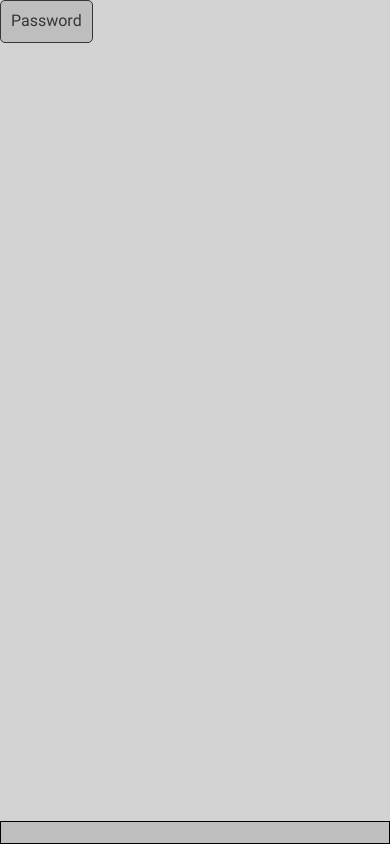
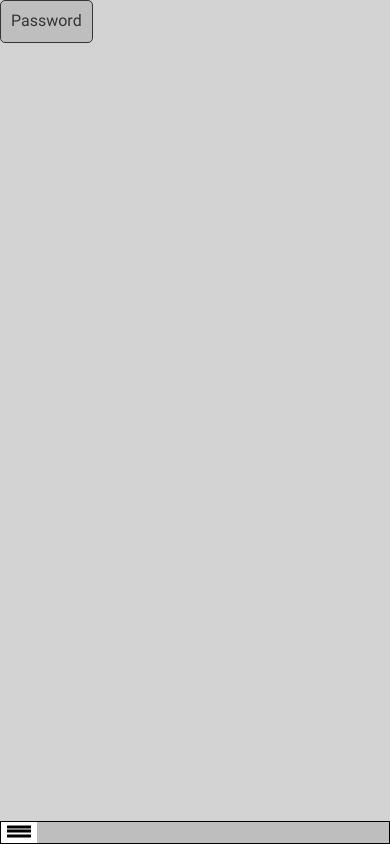
Before and after one commit to Filip232/summer-project-frontend, a Vue app: page /game.exe in a window 390 px wide. Built offline with nearby package versions, Linux system fonts and the light colour scheme.

Commit message:
hamburger start

```diff
--- a/src/views/Game.html
+++ b/src/views/Game.html
@@ -18,6 +18,21 @@
             </ul>
         </div>
         <form @submit.prevent="sendMesseage" class="sendMessageBox">
+            <button type="button" class="hamburger">
+                <span class="hamburger--box">
+                    <span class="hamburger--inner"></span>
+                </span>
+            </button>
+            <div class="navigation">
+                <ul class="navigation-list">
+                    <li>
+                        <p>tekst</p>
+                    </li>
+                    <li>
+                        <p>tekst2</p>
+                    </li>
+                </ul>
+            </div>
             <input v-model=inputValue type="text" class="sendMessageBox--sendMessage">
         </form>
     </div>
--- a/src/views/Game.scss
+++ b/src/views/Game.scss
@@ -62,6 +62,7 @@ $fontSize: 1.6rem;
 
 .sendMessageBox {
   border: 1px solid $colorSecondary;
+  display: flex;
 
   &--sendMessage {
     width: 100%;
@@ -74,3 +75,85 @@ $fontSize: 1.6rem;
     }
   }
 }
+
+.hamburger {
+  display: inline-block;
+  cursor: pointer;
+  background-color: transparent;
+  border: 0;
+  margin: 0;
+}
+
+.hamburger--box {
+  width: 24px;
+  height: 15px;
+  display: inline-block;
+  position: relative;
+}
+
+.hamburger--inner {
+  width: 100%;
+  height: 3px;
+  background-color: $colorSecondary;
+  position: absolute;
+  left: 0;
+  top: 50%;
+  transform: translateY(-50%);
+}
+
+.hamburger--inner::before, .hamburger--inner::after {
+  content: '';
+  width: 100%;
+  height: 3px;
+  background-color: $colorSecondary;
+  position: absolute;
+  left: 0;
+  top: 50%;
+  transform: translateY(-50%);
+  transition: transform .3s ease-in-out;
+}
+
+.hamburger--inner::before {
+  transform: translateY(3px);
+}
+
+.hamburger--inner::after {
+  transform: translateY(-6px);
+}
+
+.hamburger--active .hamburger--inner {
+  background-color: transparent;
+}
+
+.hamburger--active .hamburger--inner::before {
+  transform: translateY(0) rotate(45deg);
+}
+
+.hamburger--active .hamburger--inner::after {
+  transform: translateY(0) rotate(-45deg);
+}
+
+.navigation {
+  height: 100vh;
+  width: 250px;
+  position: fixed;
+  top: 46px;
+  left: 0;
+  z-index: 5;
+  transform: translateX(-250px);
+  background-color: $colorGreyLight;
+  transition: transform .3s .1s ease-in-out;
+}
+
+.navigation-list {
+  margin: 10px 10px 10px;
+  display: flex;
+  flex-direction: column;
+  justify-content: flex-start;
+  list-style: unset;
+}
+
+.navigation--active {
+  transform: translateX(0);
+  transition: transform .3s .1s ease-in-out;
+}
--- a/src/views/game.vue
+++ b/src/views/game.vue
@@ -24,6 +24,15 @@ export default {
         }
       })
       this.inputValue = '';
+    },
+    hamburgerShowHide() {
+      const hamburger = document.querySelector('.hamburger');
+      const nav = document.querySelector('.navigation');
+      const handleClick = () => {
+        hamburger.classList.toggle('hamburger--active');
+        nav.classList.toggle('navigation--active');
+      }
+      hamburger.addEventListener('click', handleClick);
     }
   },
   mounted() {
```
